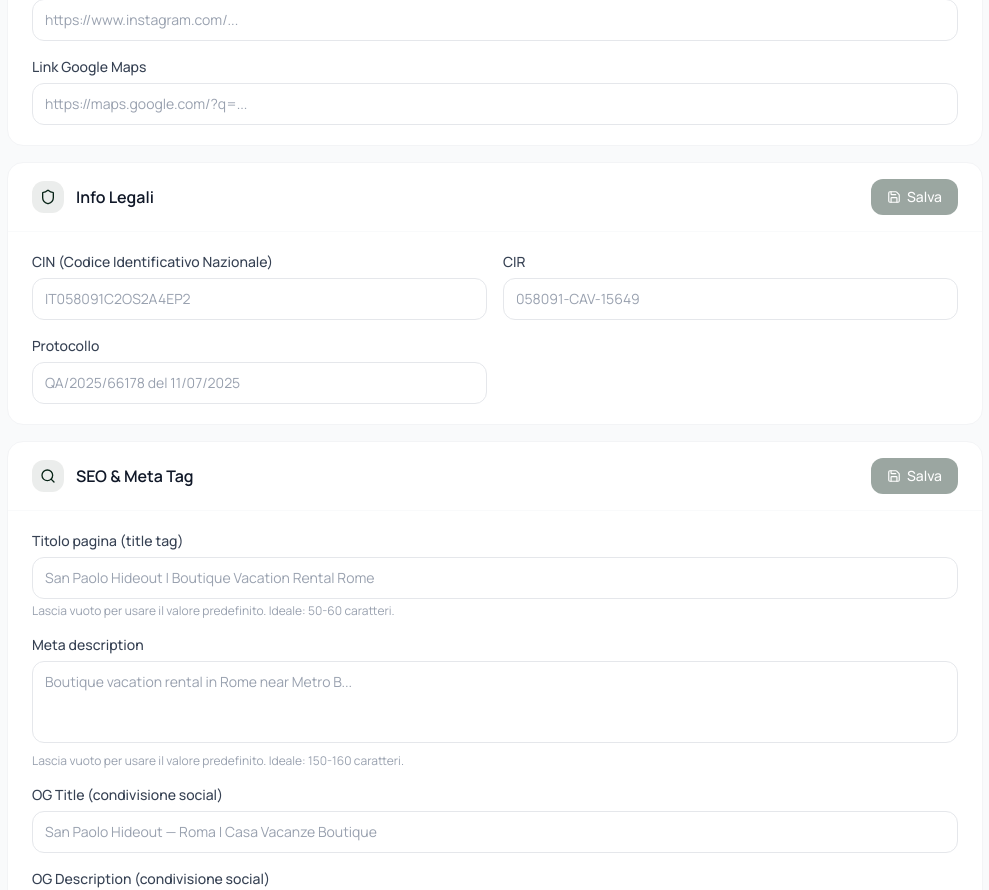
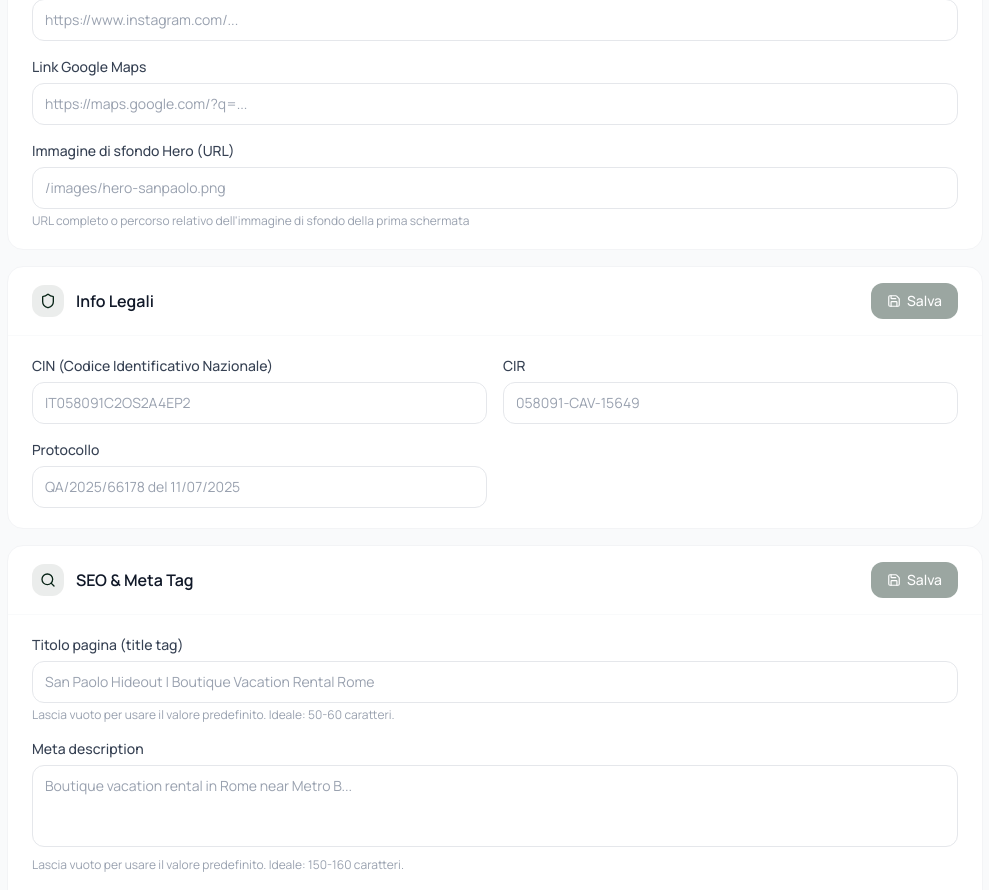
Before and after one commit to raunchy1/sanpaolo, a Next.js app: page /admin/impostazioni in a window 1280 px wide. Shown: the part 1080-1970 px from the top of the page, without its empty margins (265-1254 px from the left). Built offline with nearby package versions, Linux system fonts and the light colour scheme; no server answers.

Commit message:
feat: immagine hero editabile da admin impostazioni

```diff
--- a/src/app/admin/impostazioni/page.tsx
+++ b/src/app/admin/impostazioni/page.tsx
@@ -28,6 +28,7 @@ interface Settings {
   airbnbReviewCount: string;
   googleReviewCount: string;
   googleReviewsLink: string;
+  heroImage: string;
   bookingScore: string;
   airbnbScore: string;
   googleScore: string;
@@ -58,6 +59,7 @@ const EMPTY: Settings = {
   airbnbReviewCount: "",
   googleReviewCount: "",
   googleReviewsLink: "",
+  heroImage: "",
   bookingScore: "",
   airbnbScore: "",
   googleScore: "",
@@ -99,6 +101,7 @@ const SECTIONS: { id: SectionId; label: string; icon: React.ElementType; fields:
       { key: "googleReviewsLink", label: "Link Google Recensioni", placeholder: "https://g.page/r/..." },
       { key: "instagramLink", label: "Link Instagram", placeholder: "https://www.instagram.com/..." },
       { key: "mapsLink", label: "Link Google Maps", placeholder: "https://maps.google.com/?q=..." },
+      { key: "heroImage", label: "Immagine di sfondo Hero (URL)", placeholder: "/images/hero-sanpaolo.png", hint: "URL completo o percorso relativo dell'immagine di sfondo della prima schermata" },
     ],
   },
   {
--- a/src/components/sections/Hero.tsx
+++ b/src/components/sections/Hero.tsx
@@ -5,6 +5,7 @@ import { useTranslation } from "@/lib/i18n";
 import { MapPin, Calendar } from "lucide-react";
 import DualContactCTA from "@/components/ui/DualContactCTA";
 import ReviewBar from "@/components/ui/ReviewBar";
+import { useSettings } from "@/hooks/useSettings";
 
 const fadeUp = {
   hidden: { opacity: 0, y: 30 },
@@ -34,13 +35,14 @@ const titleWord = {
 
 export default function Hero() {
   const { t } = useTranslation();
+  const { heroImage } = useSettings();
 
   return (
     <section className="relative min-h-screen flex items-center justify-center overflow-hidden" id="home">
       {/* Background Image — Stitch editorial photography-first */}
       <div className="absolute inset-0 z-0">
         <img
-          src="/images/hero-sanpaolo.png"
+          src={heroImage}
           alt="Basilica di San Paolo fuori le Mura, Roma - San Paolo Hideout"
           className="w-full h-full object-cover scale-105"
           fetchPriority="high"
--- a/src/hooks/useSettings.ts
+++ b/src/hooks/useSettings.ts
@@ -25,6 +25,7 @@ export interface SiteSettings {
   airbnbScore: string;
   googleScore: string;
   overallScore: string;
+  heroImage: string;
 }
 
 const DEFAULTS: SiteSettings = {
@@ -50,6 +51,7 @@ const DEFAULTS: SiteSettings = {
   airbnbScore: "5/5",
   googleScore: "5/5",
   overallScore: "9.9",
+  heroImage: "/images/hero-sanpaolo.png",
 };
 
 export function useSettings(): SiteSettings {
```
